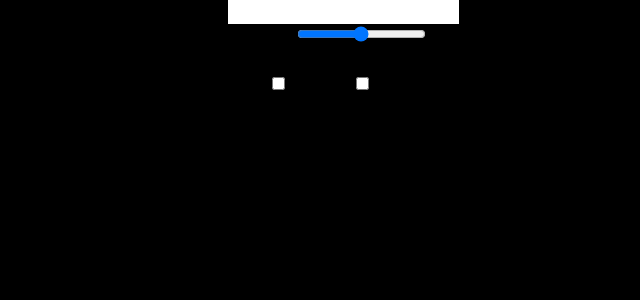
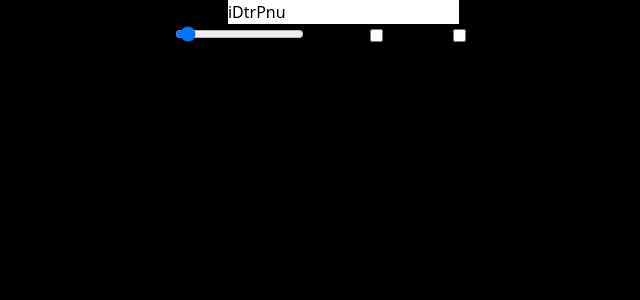
Before and after one commit to JatinBisht2308/Mastering_Frontend, a React (Vite) app in the folder 05passwordGenerator/: page / in a window 1280 px wide. Shown: the top 300 px of the page, without its empty margins (279-919 px from the left). Built offline with nearby package versions, Linux system fonts and the light colour scheme.

Commit message:
:fire: completed the whole function for generating and showing password in the ui

```diff
--- a/05passwordGenerator/src/App.jsx
+++ b/05passwordGenerator/src/App.jsx
@@ -1,4 +1,4 @@
-import { useState, useCallback } from "react";
+import { useState, useCallback, useEffect } from "react";
 import "./App.css";
 
 function App() {
@@ -13,13 +13,16 @@ function App() {
     if (numbersPresent) str += "0123456789";
     if (characterPresent) str += "!@#$%^&*";
 
-    for (let i = 0; i < length; i++) {
-      let c = str[Math.floor(Math.random() * (str.length() + 1))];
-      pass += c;
+    for (let i = 1; i <= length; i++) {
+      let c = Math.floor(Math.random() * str.length + 1);
+      pass += str.charAt(c);
     }
-    console.log(pass);
+    console.log(pass.length + " characters passed "+ pass);
     setPassword(pass);
   }, [numbersPresent, characterPresent, length]);
+  useEffect(() => {
+    passwordGenerator();
+  }, [numbersPresent, characterPresent, length, passwordGenerator]);
 
   return (
     <div className="w-screen h-screen flex justify-center items-center">
@@ -35,8 +38,17 @@ function App() {
           </button>
         </div>
         <div className="flex ">
-          <input type="range" name="lengthRange" id="lr" className="mr-2" />
-          <p className="mr-4">Length {length}</p>
+          <input
+            type="range"
+            name="lengthRange"
+            min={6}
+            max={50}
+            id="lr"
+            className="mr-2"
+            onChange={(e) => setLength(e.target.value)}
+            value={length}
+          />
+          <label className="mr-4">Length {length}</label>
           <input
             type="checkbox"
             name="number"
```
